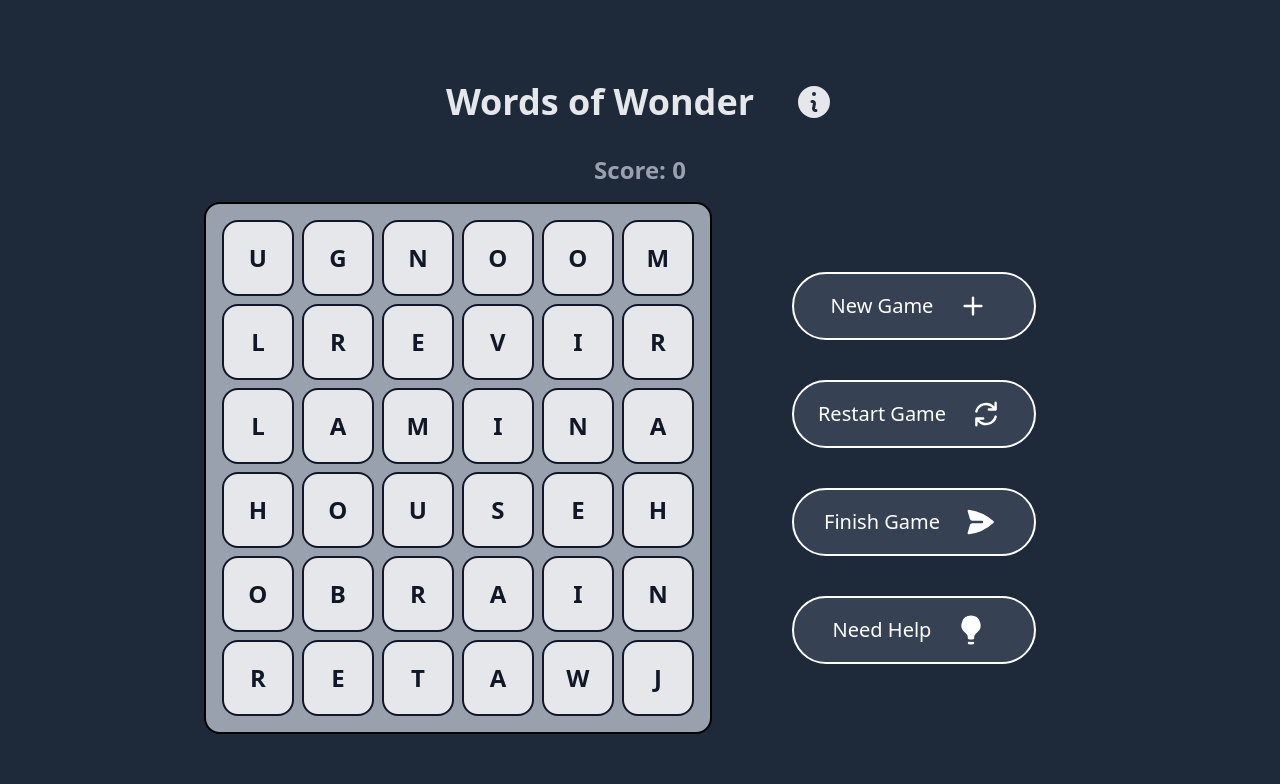
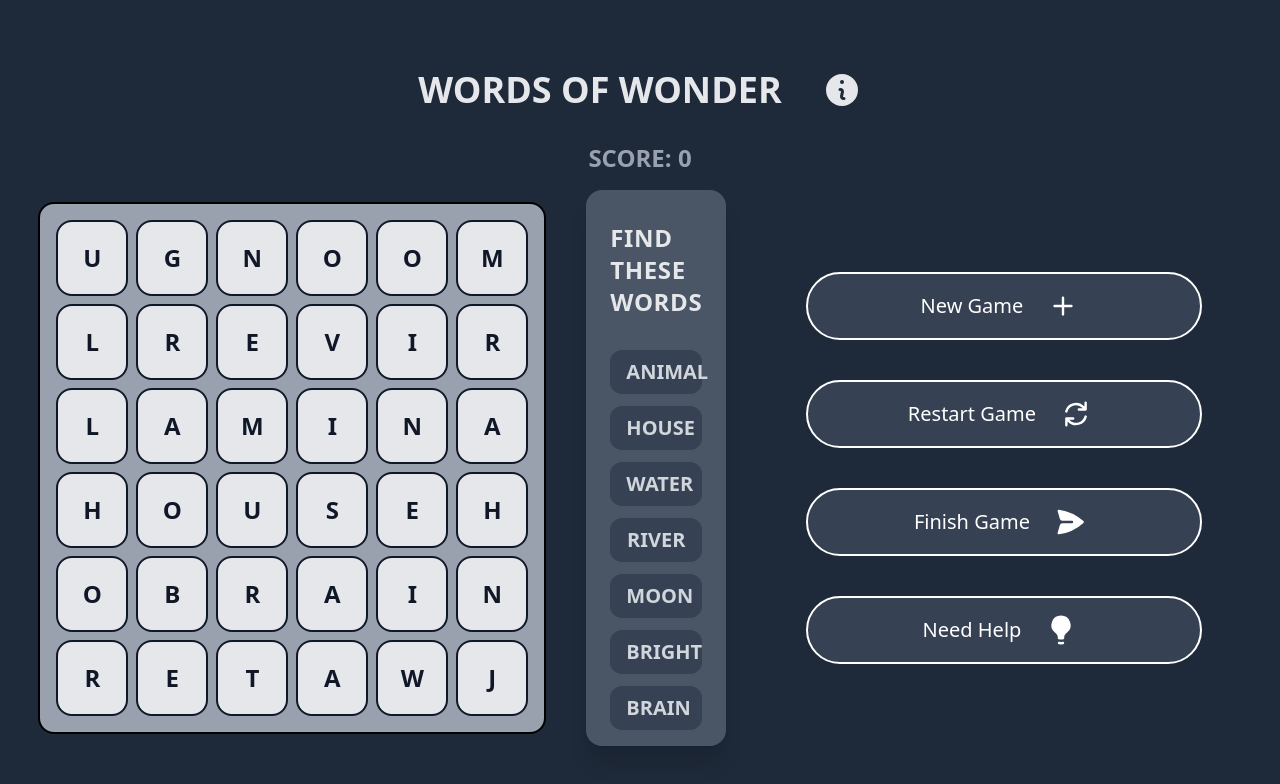
Before and after one commit to kdev307/word-search-puzzle, a React (Vite) app: page / in a window 1280 px wide. Shown: the top 784 px of the page. Built offline with nearby package versions, Linux system fonts and the light colour scheme.

Commit message:
displaying the words to find cotainer with words

```diff
--- /dev/null
+++ b/src/components/FoundWords.tsx
@@ -0,0 +1,28 @@
+import useWOW from '../hooks/useWOW';
+import Title from './Title';
+
+function FoundWords() {
+    const { words } = useWOW();
+    return (
+        <div className="flex h-full w-full flex-col items-center gap-4 rounded-2xl bg-gray-600 px-6 py-4 text-gray-100 shadow-xl">
+            <Title as="h2" style="text-2xl font-bold text-gray-200 tracking-wide">
+                Find These Words
+            </Title>
+
+            <ul className="grid w-full grid-cols-1 gap-3">
+                {words.map((word) => {
+                    return (
+                        <li
+                            key={word}
+                            className="rounded-xl bg-gray-700 px-4 py-2 text-center text-xl font-semibold text-gray-300 transition-all duration-200 hover:bg-gray-200 hover:text-gray-800"
+                        >
+                            {word.toUpperCase()}
+                        </li>
+                    );
+                })}
+            </ul>
+        </div>
+    );
+}
+
+export default FoundWords;
--- a/src/components/Title.tsx
+++ b/src/components/Title.tsx
@@ -10,7 +10,7 @@ function Title({ children, as, style = '', ...props }: TitleProps) {
     const Element = as || 'h2';
 
     return (
-        <Element className={`py-4 ${style}`} {...props}>
+        <Element className={`py-4 ${style} uppercase`} {...props}>
             {children}
         </Element>
     );
--- a/src/components/WordsOfWonder.tsx
+++ b/src/components/WordsOfWonder.tsx
@@ -16,6 +16,7 @@ import { generateGrid } from '../utils/generateGrid';
 import { ACTIONS } from '../constants/actions';
 import Loader from './Loader';
 import { getRandomWords } from '../utils/getRandomWords';
+import FoundWords from './FoundWords';
 
 function WordsOfWonder() {
     const { loading, dispatch, grid, score } = useWOW();
@@ -84,7 +85,10 @@ function WordsOfWonder() {
                     </div>
                     <div className="flex items-center justify-evenly gap-10">
                         <>
-                            <Grid grid={grid} />
+                            <div className="flex items-center justify-center gap-10">
+                                <Grid grid={grid} />
+                                <FoundWords />
+                            </div>
                             <div className="flex w-3/4 flex-col items-center justify-center gap-10 px-10 py-5">
                                 <Button
                                     icon={<PlusIcon className="size-8" />}
```
